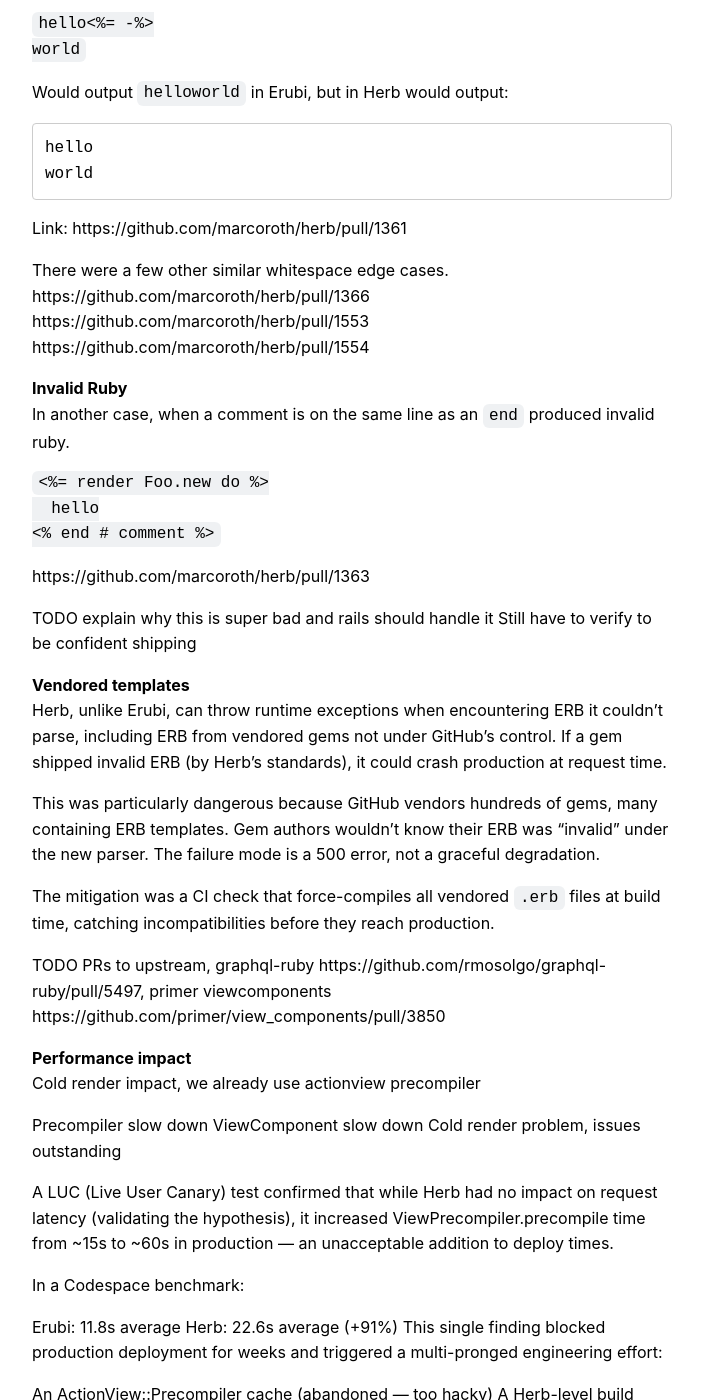
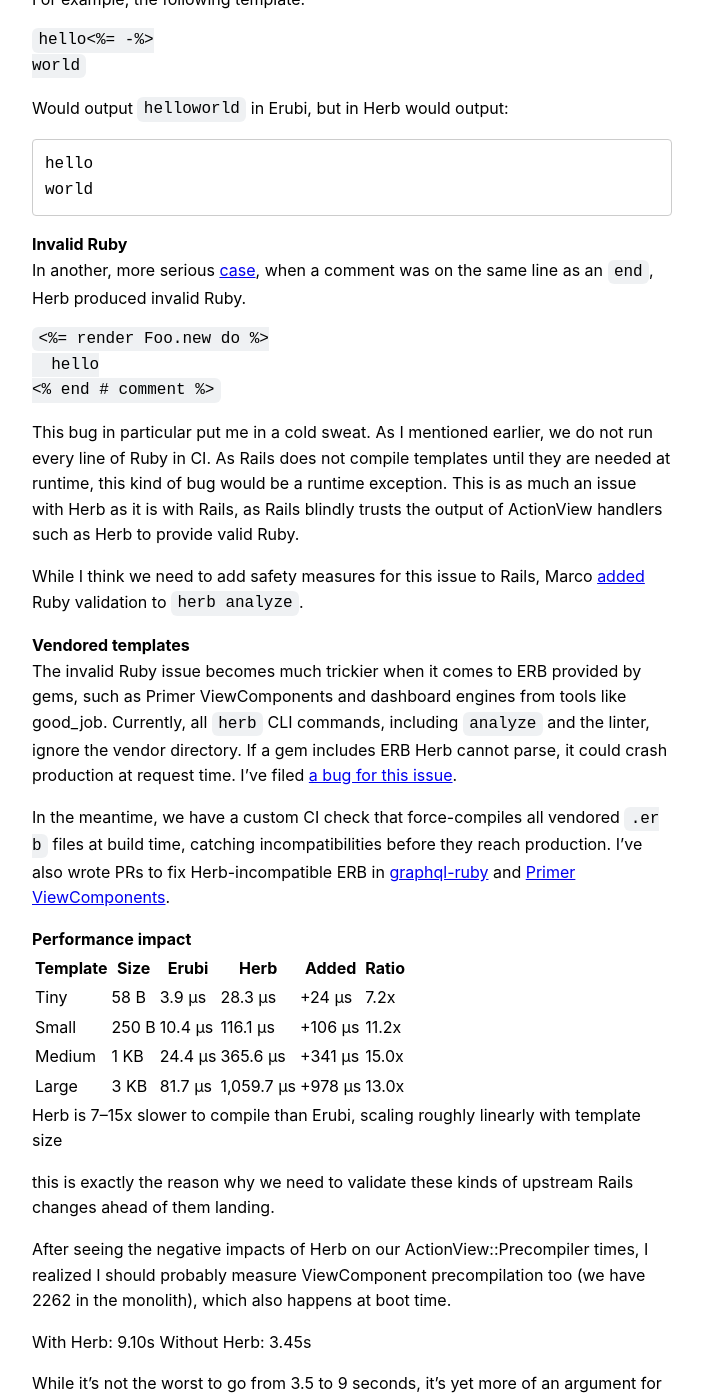
Before and after one commit to joelhawksley/identity, a Jekyll site: the page built from _posts/2026-05-06-adopting-herb-at-github.md, in a window 1280 px wide and 1400 px high, scrolled down 3175 px. Shown: the whole window, without its empty margins (288-991 px from the left). Built offline with Jekyll 4.4.1, drawn with Linux system fonts in a browser that asks for light colours; a script that is not in the unit is left out; some of the changed text lies outside the part shown.

Commit message:
save progress

````diff
--- a/_posts/2026-05-06-adopting-herb-at-github.md
+++ b/_posts/2026-05-06-adopting-herb-at-github.md
@@ -1,15 +1,15 @@
 ---
 layout: post
 title: "Adopting Herb at GitHub"
-description: "We've spent the past few months integrating Herb into the GitHub.com monolith. It caught numerous bugs, allowed us to migrate off the effectively-archived erb_lint, and X. In this talk, I'll share how you can see similar benefts in your codebase today and help improve the project ahead of its 1.0 release."
+description: "We've spent the past few months integrating Herb into the GitHub.com monolith. It caught numerous bugs missed by our existing tooling, allowed us to migrate off the effectively-archived erb_lint, and X. In this talk, I'll share how you can see similar benefts in your codebase today and help improve the project ahead of its 1.0 release."
 image: TODO
 ---
 
-_A transcript of my spring 2026 lightning talk, as presented at Boulder Ruby._
+_A transcript of a spring 2026 lightning talk, as presented at Boulder Ruby._
 
 _Bio: Joel is a staff software engineer at GitHub, working on the health of the GitHub.com Rails monolith._
 
-_Abstract: We've spent the past few months integrating Herb into the GitHub.com monolith. It caught numerous bugs, allowed us to migrate off the effectively-archived erb_lint, and X. In this talk, I'll share how you can see similar benefts in your codebase today and help improve the project ahead of its 1.0 release._
+_Abstract: I've spent the past few months integrating Herb into the GitHub.com monolith. It caught numerous bugs, allowed us to migrate off the effectively-archived erb_lint, and X. In this talk, I'll share how you can see similar benefts in your codebase today and help improve the project ahead of its 1.0 release._
 
 Before I get started, how many people here have heard of Herb?
 
@@ -17,27 +17,27 @@
 
 Marco has been on a world-wide speaking tour presenting his work on the project. Last I checked, he had [seven talks on Ruby Events](https://www.rubyevents.org/profiles/marcoroth) already this year! I'd encourage you to check them out to learn more about the project.
 
-Today, I'm going to share our experience adopting Herb at GitHub and why you should do the same in your codebase. I'll also share a few things you'll wish you never knew about ERB.
+Today, I'm going to share our experience adopting Herb at GitHub and why I think you should do the same in your codebase. I'll also share a few things you'll wish you never knew about ERB.
 
 ## Why we are adopting Herb
 
-Herb may replace Erubi in the next major Rails release, as a backwards-compatible replacement. As GitHub is almost certainly the most prolific renderer of ERB in the world, Marco asked us to help validate Herb before it lands in Rails.
+The Rails core is interested in having Herb replace Erubi. As GitHub is almost certainly the most prolific renderer of ERB in the world, Marco asked us to help validate Herb before it lands in Rails.
 
-How prolific? We have around about a half million lines of ERB across about 10,000 files, so about 50 lines/file on average. Despite building most of our new UI in React, we still added 350 files with over 15,000 lines of ERB in the past year, twice as much as we did in the year prior.
+How prolific? We have around about a half million lines of ERB across about 10,000 files, so about 50 lines/file on average. Despite building most of our new UI in React, we still added 350 files with over 15,000 lines of ERB in 2025, twice as much as we did in 2024.
 
-While the Herb test suite is quite thorough, there was no substitute for testing it against a real, large-scale codebase. So that's what we've been doing since December.
+While the Herb test suite is quite thorough, there was no substitute for testing it against a real, large-scale codebase. So that's what I've been doing since December.
 
 ## Our process
 
-When we started out, Herb could not parse all of our ERB, in part due to errors in our ERB and shortcomings in the Herb parser. Those two categories of issues would prove to be the ongoing framing for the work, with our goal of meeting in the middle, where our errors were resolved and Herb could parse every `.html.erb` in our codebase.
+When I started out, Herb could not parse all of our ERB, due to both errors in our ERB and shortcomings in the Herb parser.
 
-Our test was simple. We aimed to pass `npx @herb-tools/linter` with only the `parser-no-errors` rule enabled. The first time we ran the linter, less than 75% of our ERB files passed. We had 2,768 files to fix! Thankfully, the bugs Herb caught in our codebase were mostly benign.
+The first milestone was simple. I aimed to pass `npx @herb-tools/linter` with only the `parser-no-errors` rule enabled. The first time I ran the linter, less than 75% of our ERB files passed. I had 2,768 files to fix! Thankfully, the bugs Herb caught in our codebase were mostly benign.
 
 ## Bugs found by Herb
 
 ### Invalid HTML
 
-It found piles of missing closing tags. As it turns out, browsers are pretty tolerant of bad HTML and will effectively close unclosed tags for you:
+Herb found piles of missing closing tags. As it turns out, browsers are pretty tolerant of bad HTML and will effectively close unclosed tags for you:
 
 ```html+erb
 <p>Hello World! <%# missing </p> %>
@@ -46,7 +46,6 @@
 ```html+erb
 </div
 ```
-
 
 There were also similarly many cases where the closing tags for elements or ERB blocks were swapped:
 
@@ -85,13 +84,13 @@
 <% end %>
 ```
 
-We had about 150 cases like this, which you might think would have been pretty painful to refactor. And you would have been right a year ago! But with the recent Claude Opus models, we've had a basically 100% success rate of one-shot fixes simply by pasting in the Herb error. Herb does of course have a `--fix` option as well, but for the cases where it doesn't, AI has done a very effective job.
+Herb has since added support for this pattern in https://github.com/marcoroth/herb/pull/1153, but I think this is a case where the refactored code is just better anyways.
 
-Herb has since added support for this pattern in https://github.com/marcoroth/herb/pull/1153, but I think this is a case where the refactored code is just better anyways.
+We had about 150 cases like this, which you might think would have been pretty painful to refactor. And you would have been right a year ago! But with the recent Claude Opus models, I've had a basically 100% success rate of one-shot fixes simply by pasting in the Herb error. Herb does of course have a `--fix` option as well, but for the cases where it doesn't, AI has done a very effective job.
 
 ### Invalid ruby
 
-But some of the bugs were quite serious. We caught invalid Ruby in quite a few places:
+But some of the bugs were quite serious. Herb caught invalid Ruby in quite a few places:
 
 ```html+erb
 <% if x.y? && x.z? && %>
@@ -101,15 +100,15 @@
 <% if x? do %>
 ```
 
-### Validating fixes
-
-Manual validation, Blind renderer, etc
+This was pretty surprising to me as we run `erb_lint` on all of our files and have a pretty decent test suite. But we never ran these lines outside of production. Since Herb uses Prism to actually parse the Ruby in ERB files, it caught the issues right away.
 
 ## Bugs found in Herb
 
-ERB is the worst version of Hyrum's law. Our test suite revealed a couple bugs in Herb.
+After passing the linter, I turned to getting our test suite to pass, which revealed a couple bugs in Herb:
 
 ### Whitespace bugs
+
+We caught a [few whitespace bugs](https://github.com/marcoroth/herb/pull/1361).
 
 For example, the following template:
 
@@ -125,13 +124,9 @@
 world
 ```
 
-Link: https://github.com/marcoroth/herb/pull/1361
-
-There were a few other similar whitespace edge cases. https://github.com/marcoroth/herb/pull/1366 https://github.com/marcoroth/herb/pull/1553 https://github.com/marcoroth/herb/pull/1554
-
 ### Invalid Ruby
 
-In another case, when a comment is on the same line as an `end` produced invalid ruby.
+In another, more serious [case](https://github.com/marcoroth/herb/pull/1363), when a comment was on the same line as an `end`, Herb produced invalid Ruby.
 
 ```html+erb
 <%= render Foo.new do %>
@@ -139,22 +134,37 @@
 <% end # comment %>
 ```
 
-https://github.com/marcoroth/herb/pull/1363
+This bug in particular put me in a cold sweat. As I mentioned earlier, we do not run every line of Ruby in CI. As Rails does not compile templates until they are needed at runtime, this kind of bug would be a runtime exception. This is as much an issue with Herb as it is with Rails, as Rails blindly trusts the output of ActionView handlers such as Herb to provide valid Ruby.
 
-TODO explain why this is super bad and rails should handle it
-Still have to verify to be confident shipping
+While I think we need to add safety measures for this issue to Rails, Marco [added](https://github.com/marcoroth/herb/pull/1259) Ruby validation to `herb analyze`.
 
 ### Vendored templates
 
-Herb, unlike Erubi, can throw runtime exceptions when encountering ERB it couldn't parse, including ERB from vendored gems not under GitHub's control. If a gem shipped invalid ERB (by Herb's standards), it could crash production at request time.
+The invalid Ruby issue becomes much trickier when it comes to ERB provided by gems, such as Primer ViewComponents and dashboard engines from tools like good_job. Currently, all `herb` CLI commands, including `analyze` and the linter, ignore the vendor directory. If a gem includes ERB Herb cannot parse, it could crash production at request time. I've filed [a bug for this issue](https://github.com/marcoroth/herb/pull/1508).
 
-This was particularly dangerous because GitHub vendors hundreds of gems, many containing ERB templates. Gem authors wouldn't know their ERB was "invalid" under the new parser. The failure mode is a 500 error, not a graceful degradation.
-
-The mitigation was a CI check that force-compiles all vendored `.erb` files at build time, catching incompatibilities before they reach production.
-
-TODO PRs to upstream, graphql-ruby https://github.com/rmosolgo/graphql-ruby/pull/5497, primer viewcomponents https://github.com/primer/view_components/pull/3850
+In the meantime, we have a custom CI check that force-compiles all vendored `.erb` files at build time, catching incompatibilities before they reach production. I've also wrote PRs to fix Herb-incompatible ERB in [graphql-ruby](https://github.com/rmosolgo/graphql-ruby/pull/5497) and [Primer ViewComponents](https://github.com/primer/view_components/pull/3850).
 
 ### Performance impact
+
+
+
+| Template | Size  | Erubi   | Herb       | Added   | Ratio |
+|----------|-------|---------|------------|---------|-------|
+| Tiny     | 58 B  | 3.9 µs  | 28.3 µs    | +24 µs  | 7.2x  |
+| Small    | 250 B | 10.4 µs | 116.1 µs   | +106 µs | 11.2x |
+| Medium   | 1 KB  | 24.4 µs | 365.6 µs   | +341 µs | 15.0x |
+| Large    | 3 KB  | 81.7 µs | 1,059.7 µs | +978 µs | 13.0x |
+
+Herb is 7–15x slower to compile than Erubi, scaling roughly linearly with template size
+
+this is exactly the reason why we need to validate these kinds of upstream Rails changes ahead of them landing.
+
+After seeing the negative impacts of Herb on our ActionView::Precompiler times, I realized I should probably measure ViewComponent precompilation too (we have 2262 in the monolith), which also happens at boot time.
+
+With Herb: 9.10s
+Without Herb: 3.45s
+
+While it's not the worst to go from 3.5 to 9 seconds, it's yet more of an argument for the build-time compilation I'm proposing in ReActionView.
 
 Cold render impact, we already use actionview precompiler
 
@@ -175,10 +185,22 @@
 A ReActionView-level build cache (successful: 13.2s, on par with Erubi)
 The team ultimately decided to wait to ship to production until the caching solution was accepted upstream, rather than deploying a fork.
 
+Mention Rails upstream PR This PR should help us move towards unblocking the Herb performance improvements necessary to get to prod: https://github.com/rails/rails/pull/57234.
+
 ### Even GitHub doesn't use all of Erubi
 
+ERB is the worst version of Hyrum's law.
 The Erubi test suite has 108 tests. Github passed CI with herb on, but 8 erubi tests failed (https://github.com/marcoroth/herb/pull/1548). Even at our scale, we do not use all of the features of Erubi.
+
+## What's next
+
+Dropping ERBLint/ERBLint-github as rules are upstreamed
+Adopting more lint rules
+inlining render calls
+Transpiling to react
 
 ## Wrapping up
 
+Really impressed with Marco's work, rapid improvement. Confident it will be a great fit for Rails core, etc.
+
 Give Herb a try! I have no hesitation recommending turning it on for dev and test, where you'll see most of the benefits over Erubi anyways.
````
Also changed, not shown: other parts of _posts/2026-05-06-adopting-herb-at-github.md (+1 -1 lines).
